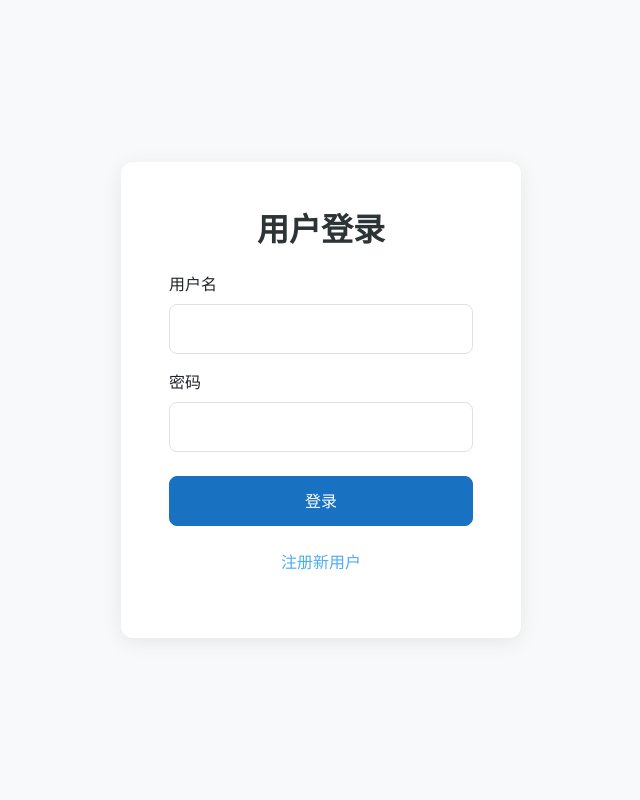
After one commit to wxlovex/Plagiarism-detection-system, a Flask app: page /login in a window 1280 px wide. The commit adds this page. Shown: the whole page, without its empty margins (319-959 px from the left). Run offline with Flask 2, Linux system fonts and the light colour scheme.

Commit message:
增加了用户注册登录, 连接redis

```diff
--- a/app.py
+++ b/app.py
@@ -1,14 +1,29 @@
 import re
+from datetime import timedelta
+
 import jieba
 import argparse
 import glob
 import os
-import sys
 import pymysql
-from config import DB_CONFIG
+import redis
+import json
+from datetime import timedelta
+from werkzeug.security import generate_password_hash, check_password_hash
+from config import DB_CONFIG, REDIS_CONFIG, JWT_SECRET_KEY
 from sklearn.feature_extraction.text import TfidfVectorizer
 from sklearn.metrics.pairwise import cosine_similarity
-from flask import Flask, render_template, request, flash
+from flask import Flask, render_template, request, flash, redirect, url_for, session, make_response
+from flask_jwt_extended import JWTManager, jwt_required, create_access_token, get_jwt_identity, unset_jwt_cookies, \
+    set_access_cookies, get_csrf_token, get_jwt
+
+from config import DB_CONFIG, REDIS_CONFIG, JWT_SECRET_KEY
+from sklearn.feature_extraction.text import TfidfVectorizer
+from sklearn.metrics.pairwise import cosine_similarity
+from flask import Flask, render_template, request, flash, session, redirect, url_for
+
+rdb = redis.from_url(f'redis://{REDIS_CONFIG["host"]}:{REDIS_CONFIG["port"]}/{REDIS_CONFIG["db"]}',
+                     decode_responses=True)
 
 
 # 预处理函数
@@ -192,13 +207,102 @@ def main():
 
 app = Flask(__name__)
 app.secret_key = 'your_secret_key'  # 闪现消息用
+# JWT 配置
+app.config['JWT_SECRET_KEY'] = JWT_SECRET_KEY
+app.config['JWT_ACCESS_TOKEN_EXPIRES'] = timedelta(minutes=30)
+app.config['JWT_TOKEN_LOCATION'] = ['cookies']
+app.config['JWT_COOKIE_CSRF_PROTECT'] = True  # 保持启用
+app.config['JWT_CSRF_CHECK_FORM'] = True  # 新增：检查 form['csrf_token'] 而非 header
+app.config['JWT_ACCESS_COOKIES'] = {
+    'secure': False,  # 生产：True (HTTPS)
+    'httponly': True,
+    'samesite': 'Lax'
+}
+jwt = JWTManager(app)
+
+
+# 登录路由
+@app.route('/login', methods=['GET', 'POST'])
+def login():
+    if request.method == 'POST':
+        username = request.form['username'].strip()
+        password = request.form['password']
+        if not username or not password:
+            flash('用户名和密码不能为空！')
+            return render_template('login.html')
+
+        user_key = f"user:{username}"
+        user_data_str = rdb.get(user_key)
+        if not user_data_str:
+            flash('用户不存在！')
+            return render_template('login.html')
+
+        user_data = json.loads(user_data_str)
+        if check_password_hash(user_data['hashed_password'], password):
+            access_token = create_access_token(identity=username)  # 自动嵌入随机 CSRF 到 JWT
+            resp = make_response(redirect(url_for('index')))
+            set_access_cookies(resp, access_token)  # 设置 JWT cookie + 非 httponly CSRF cookie
+            flash('登录成功！')
+            return resp
+        else:
+            flash('密码错误！')
+    return render_template('login.html')
+
+
+# 注册路由（不变，注册后重定向登录）
+@app.route('/register', methods=['GET', 'POST'])
+def register():
+    if request.method == 'POST':
+        username = request.form['username'].strip()
+        password = request.form['password']
+        if not username or len(password) < 6:
+            flash('用户名不能为空，密码至少6位！')
+            return render_template('register.html')
+
+        user_key = f"user:{username}"
+        if rdb.exists(user_key):
+            flash('用户名已存在！')
+            return render_template('register.html')
+
+        hashed_pw = generate_password_hash(password, method='pbkdf2:sha256:600000')
+        user_data = json.dumps({'hashed_password': hashed_pw, 'created_at': '2025-11-11'})
+        rdb.set(user_key, user_data, ex=86400 * 365)  # 1年过期
+        flash('注册成功，请登录！')
+        return redirect(url_for('login'))
+    return render_template('register.html')
+
+
+@app.errorhandler(401)
+def unauthorized(e):
+    flash('请先登录！')
+    return redirect(url_for('login'))
+
+
+# 登出路由
+@app.route('/logout')
+@jwt_required()
+def logout():
+    resp = make_response(redirect(url_for('login')))
+    unset_jwt_cookies(resp)  # 清除 cookie
+    flash('已登出。')
+    return resp
 
 
 @app.route('/', methods=['GET', 'POST'])
+@jwt_required()
 def index():
+    current_user = get_jwt_identity()  # 从 JWT 获取用户名
+    # 从JWT提取token
+    csrf_token = get_jwt().get('csrf', '')
+
     results = None
     stats = None  # 统计
+
     if request.method == 'POST':
+        # 调试日志
+        print(f"POST CSRF from form: {request.form.get('csrf_token', 'MISSING')}")
+        print(f"Expected CSRF from JWT: {csrf_token}")
+
         # 处理上传
         test_file = request.files['test_file']
         folder = request.form['folder']
@@ -243,7 +347,7 @@ def index():
         else:
             flash('请上传txt文件！')
 
-    return render_template('index.html', results=results, stats=stats)
+    return render_template('index.html', results=results, stats=stats, current_user=current_user, csrf_token=csrf_token)
 
 
 if __name__ == '__main__':
--- /dev/null
+++ b/templates/login.html
@@ -0,0 +1,98 @@
+<!DOCTYPE html>
+<html lang="zh">
+<head>
+    <meta charset="UTF-8">
+    <title>登录</title>
+    <link href="https://cdn.jsdelivr.net/npm/bootstrap@5.1.3/dist/css/bootstrap.min.css" rel="stylesheet">
+    <style>
+        body {
+            background-color: #f8f9fa;
+            min-height: 100vh;
+            display: flex;
+            align-items: center;
+            justify-content: center;
+            padding: 20px;
+        }
+        .auth-container {
+            background-color: white;
+            padding: 3rem;
+            border-radius: 12px;
+            box-shadow: 0 4px 20px rgba(0, 0, 0, 0.08);
+            width: 100%;
+            max-width: 400px;
+        }
+        h2 {
+            color: #2d3436;
+            margin-bottom: 1.5rem;
+            text-align: center;
+            font-weight: 600;
+        }
+        .form-control {
+            border: 1px solid #dee2e6;
+            border-radius: 8px;
+            padding: 0.75rem;
+            transition: all 0.3s ease;
+        }
+        .form-control:focus {
+            border-color: #4dabf7;
+            box-shadow: 0 0 0 3px rgba(77, 171, 247, 0.25);
+            outline: none;
+        }
+        .btn-primary {
+            background-color: #1971c2;
+            border-color: #1971c2;
+            border-radius: 8px;
+            padding: 0.75rem;
+            font-weight: 500;
+            transition: all 0.3s ease;
+            width: 100%;
+        }
+        .btn-primary:hover {
+            background-color: #1660b0;
+            border-color: #1660b0;
+            transform: translateY(-2px);
+        }
+        .alert {
+            border-radius: 8px;
+            margin-bottom: 1.5rem;
+        }
+        .link-text {
+            text-align: center;
+            margin-top: 1.5rem;
+            color: #6c757d;
+        }
+        .link-text a {
+            color: #4dabf7;
+            text-decoration: none;
+            font-weight: 500;
+            transition: color 0.3s ease;
+        }
+        .link-text a:hover {
+            color: #1971c2;
+            text-decoration: underline;
+        }
+    </style>
+</head>
+<body>
+    <div class="auth-container">
+        <h2>用户登录</h2>
+        {% with messages = get_flashed_messages() %}
+            {% if messages %}
+                <div class="alert alert-info">{{ messages[0] }}</div>
+            {% endif %}
+        {% endwith %}
+        <form method="POST">
+            <div class="mb-3">
+                <label class="form-label">用户名</label>
+                <input type="text" class="form-control" name="username" required>
+            </div>
+            <div class="mb-4">
+                <label class="form-label">密码</label>
+                <input type="password" class="form-control" name="password" required>
+            </div>
+            <button type="submit" class="btn btn-primary">登录</button>
+        </form>
+        <p class="link-text"><a href="{{ url_for('register') }}">注册新用户</a></p>
+    </div>
+</body>
+</html>
```
Also changed, not shown: config.py (+12 -0 lines), templates/index.html (+17 -0 lines), templates/register.html (added, +98 -0 lines), 1 other file.
